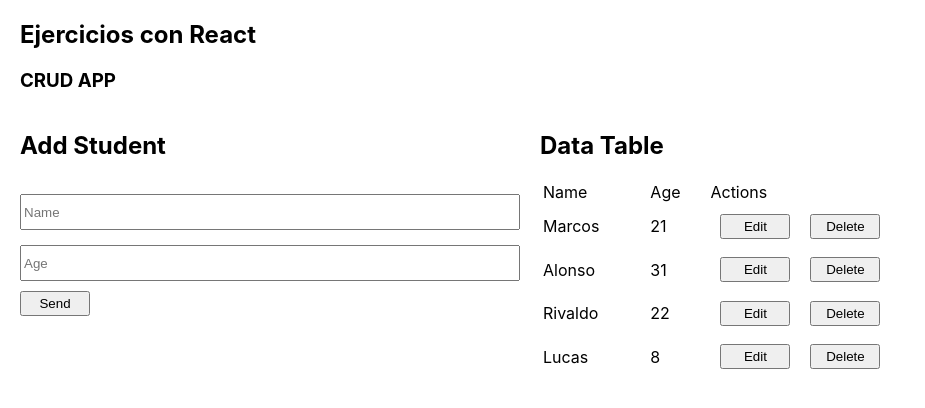
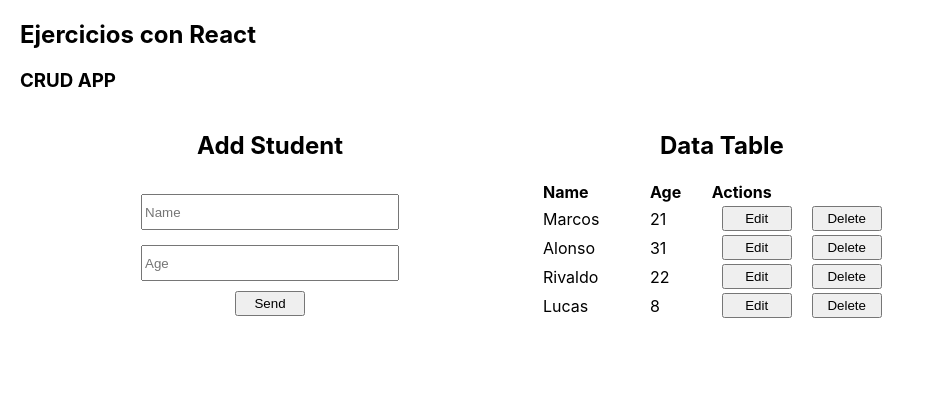
Before and after one commit to MarcosFMC/React-CRUD, a React (Create React App) app: page / in a window 1280 px wide. Shown: the top 408 px of the page, without its empty margins (0-925 px from the left). Built offline with nearby package versions, Linux system fonts and the light colour scheme; the HTML template or start-up script is replaced by a standard one.

Commit message:
estilos realmente terminados

```diff
--- a/src/components/CrudTable.jsx
+++ b/src/components/CrudTable.jsx
@@ -4,13 +4,13 @@ import CrudRow from './CrudRow'
 function CrudTable({dataBase,deleteData,setIsEditing}) {
   return (
   <div>
-    <h2>Data Table</h2>
+    <h2 className='data-table'>Data Table</h2>
      <table>
             <thead>
                 <tr>
-                    <td>Name</td>
-                    <td>Age</td>
-                    <td>Actions</td>
+                    <td> <b>Name</b> </td>
+                    <td><b>Age</b> </td>
+                    <td><b>Actions</b> </td>
                 </tr>
             </thead>
             <tbody>
--- a/src/index.css
+++ b/src/index.css
@@ -20,17 +20,18 @@ code {
 }
 
 table{
- height: 200px;
- width: 100% ;
+ width: 100%;
 }
 
 form{
   display: flex;
   flex-direction: column;
+  align-items: center;
 }
 input[type='text'],input[type='number']{
   margin-top: 15px;
   height: 30px;
+  width: 50%;
 }
 input[type='submit'],button{
   width: 70px;
@@ -44,3 +45,7 @@ input[type='submit']{
 button{
   margin:0px 10px;
 }
+
+.data-table{
+  margin-left: 120px;
+}
```
